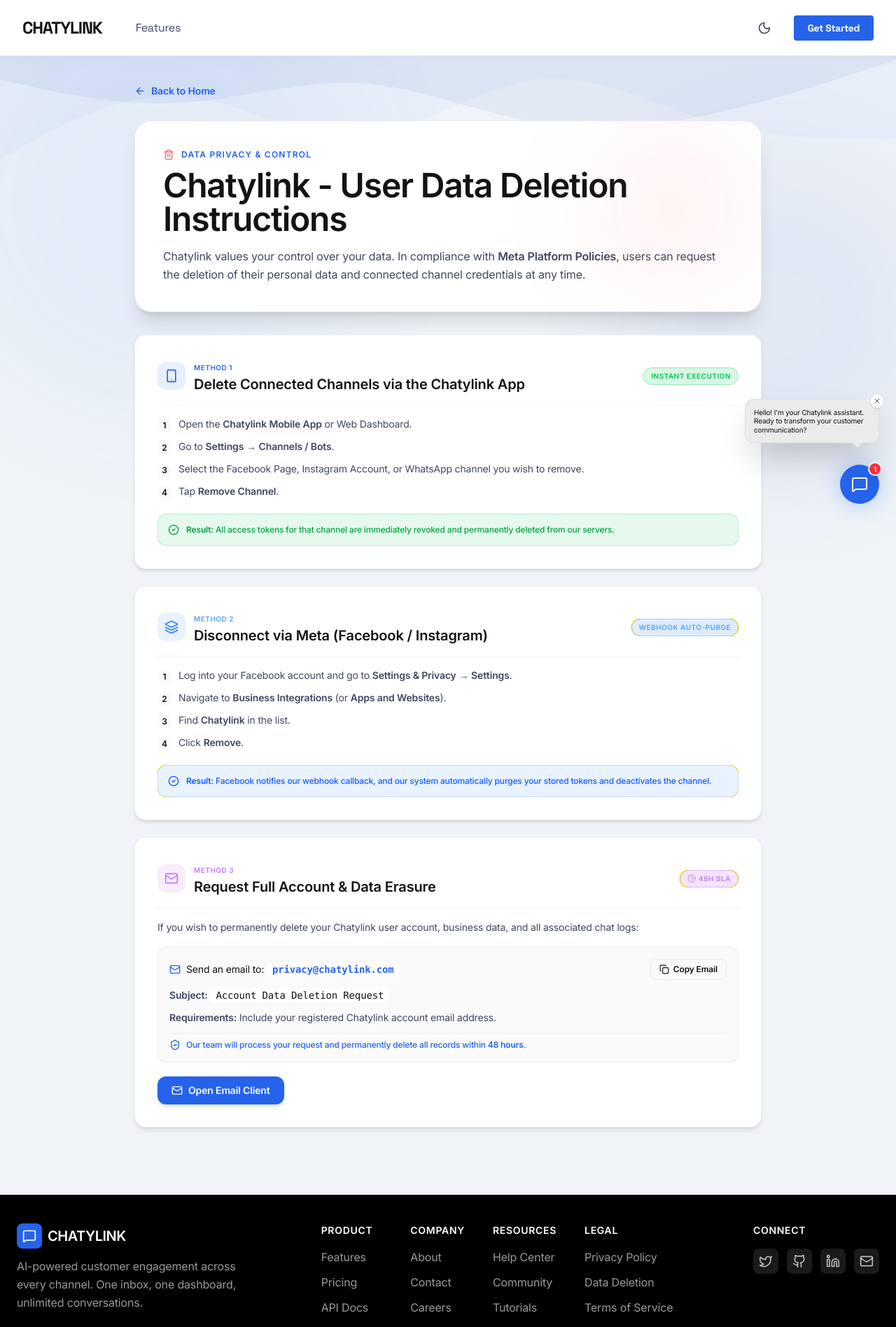
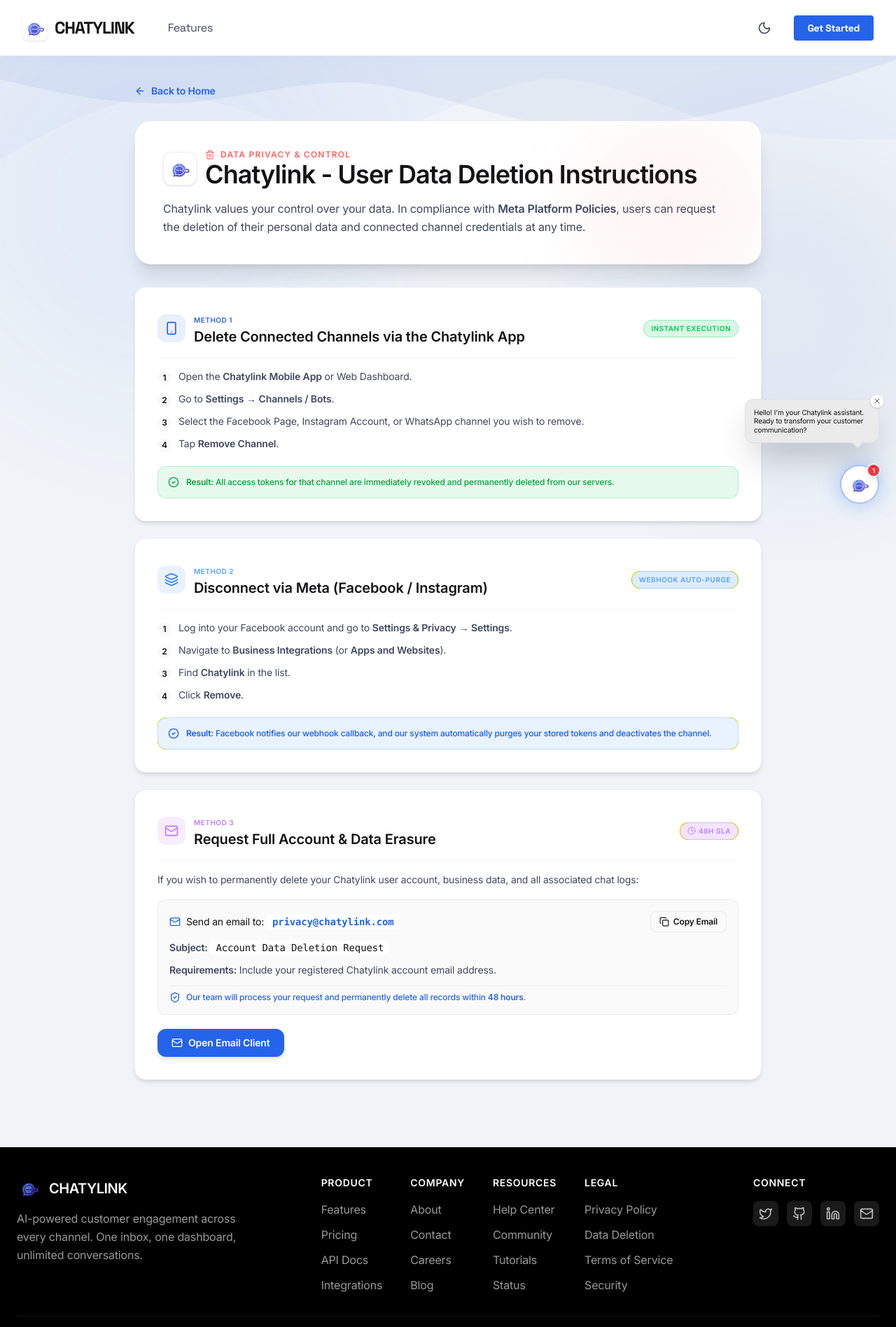
Before and after one commit to Rityxtech/Chatylink-landing, a React (Vite) app: page /data-deletion in a window 1280 px wide. Shown: the top 1896 px of the page at 70% size. Built offline with nearby package versions, Linux system fonts and the light colour scheme.

Commit message:
Integrate official Chatylink logo across entire site, navbar, footer, modals, widget, and favicon

```diff
--- a/index.html
+++ b/index.html
@@ -5,6 +5,10 @@
   <meta charset="UTF-8" />
   <meta name="viewport" content="width=device-width, initial-scale=1.0" />
   <title>Chatylink | AI Customer Engagement Platform</title>
+  <link rel="icon" type="image/png" href="/favicon.png" />
+  <link rel="apple-touch-icon" href="/logo.png" />
+  <meta property="og:image" content="/logo.png" />
+  <meta property="og:title" content="Chatylink | AI Customer Engagement Platform" />
   <meta name="description"
     content="Transform your customer communication with Chatylink. Connect WhatsApp, Telegram, Messenger, Instagram & Website Chat into one AI-powered inbox. Automate conversations, accept payments, and grow your business." />
   <meta name="keywords" content="Customer Engagement, AI Chatbot, Omnichannel Inbox, WhatsApp Business, Live Chat, Broadcast Campaigns, Customer Communication Platform" />
--- a/src/components/ChatWidget.tsx
+++ b/src/components/ChatWidget.tsx
@@ -50,9 +50,11 @@
             {/* Header */}
             <div className="p-4 bg-surface-container/50 border-b border-outline-variant/30 flex items-center gap-3 justify-between shrink-0">
               <div className="flex items-center gap-3">
-                <div className="w-8 h-8 rounded-full bg-primary-container flex items-center justify-center">
-                  <Rocket className="w-4 h-4 text-on-primary" />
-                </div>
+                <img
+                  src="/logo.png"
+                  alt="Chatylink Assistant"
+                  className="w-9 h-9 rounded-xl object-contain bg-surface border border-outline-variant/30 p-1 shadow-sm"
+                />
                 <div>
                   <div className="font-label-caps text-on-surface">Chatylink Assistant</div>
                   <div className="text-[10px] text-surface-tint flex items-center gap-1 font-code">
@@ -141,9 +143,13 @@
 
           <button
             onClick={toggleChat}
-            className={`w-14 h-14 bg-primary-container rounded-full flex items-center justify-center shadow-[0_0_30px_rgba(59,130,246,0.4)] cursor-pointer hover:scale-110 transition-transform relative ${isOpen ? 'rotate-90 scale-90 opacity-0 pointer-events-none' : ''}`}
+            className={`w-14 h-14 bg-surface rounded-full flex items-center justify-center border-2 border-primary/40 shadow-[0_0_30px_rgba(59,130,246,0.4)] cursor-pointer hover:scale-110 transition-transform relative p-2 ${isOpen ? 'rotate-90 scale-90 opacity-0 pointer-events-none' : ''}`}
           >
-            <MessageSquare className="w-6 h-6 text-on-primary" />
+            <img
+              src="/logo.png"
+              alt="Chatylink"
+              className="w-full h-full object-contain rounded-full"
+            />
 
             {/* Notification Badge */}
             {hasNotification && (
--- a/src/components/Footer.tsx
+++ b/src/components/Footer.tsx
@@ -8,12 +8,14 @@
       <div className="hidden md:block px-6 py-10 max-w-7xl mx-auto">
         <div className="flex justify-between items-start gap-8">
           <div className="flex flex-col gap-3 max-w-xs">
-            <div className="flex items-center gap-2">
-              <div className="w-9 h-9 rounded-lg bg-primary-container flex items-center justify-center">
-                <MessageSquare className="w-5 h-5 text-on-primary" />
-              </div>
+            <Link to="/" className="flex items-center gap-2.5 group">
+              <img
+                src="/logo.png"
+                alt="Chatylink logo"
+                className="w-9 h-9 object-contain rounded-lg shadow-sm group-hover:scale-105 transition-transform"
+              />
               <span className="text-xl font-bold tracking-tight uppercase" style={{ color: '#ffffff' }}>Chatylink</span>
-            </div>
+            </Link>
             <p className="text-base leading-relaxed" style={{ color: 'rgba(255,255,255,0.6)' }}>
               AI-powered customer engagement across every channel. One inbox, one dashboard, unlimited conversations.
             </p>
@@ -78,12 +80,14 @@
       {/* Mobile Layout */}
       <div className="md:hidden px-[10px] py-5">
         <div className="flex items-center justify-between">
-          <div className="flex items-center gap-2">
-            <div className="w-8 h-8 rounded-lg bg-primary-container flex items-center justify-center">
-              <MessageSquare className="w-4 h-4 text-on-primary" />
-            </div>
+          <Link to="/" className="flex items-center gap-2">
+            <img
+              src="/logo.png"
+              alt="Chatylink logo"
+              className="w-8 h-8 object-contain rounded-lg shadow-sm"
+            />
             <span className="text-lg font-bold tracking-tight uppercase" style={{ color: '#ffffff' }}>Chatylink</span>
-          </div>
+          </Link>
           <div className="flex gap-2">
             <a href="#" className="w-8 h-8 rounded-lg flex items-center justify-center" style={{ backgroundColor: 'rgba(255,255,255,0.1)', color: 'rgba(255,255,255,0.7)' }}>
               <Twitter className="w-4 h-4" />
--- a/src/components/TopNavBar.tsx
+++ b/src/components/TopNavBar.tsx
@@ -14,7 +14,14 @@
     <header className="fixed top-0 w-full z-50 flex justify-between items-center px-[10px] md:px-8 h-14 md:h-20 max-w-full mx-auto backdrop-blur-xl border-b border-outline-variant/30 shadow-[0_0_20px_rgba(59,130,246,0.05)] font-space-grotesk tracking-tight" style={{ backgroundColor: 'var(--surface)' }}>
       <div className="flex items-center gap-12 w-full max-w-screen-2xl mx-auto justify-between">
         <div className="flex items-center gap-12">
-          <Link to="/" className="text-xl md:text-2xl font-bold tracking-tighter text-on-surface uppercase">Chatylink</Link>
+          <Link to="/" className="flex items-center gap-2.5 text-xl md:text-2xl font-bold tracking-tighter text-on-surface uppercase group">
+            <img
+              src="/logo.png"
+              alt="Chatylink logo"
+              className="w-8 h-8 md:w-9 md:h-9 object-contain rounded-lg shadow-sm group-hover:scale-105 transition-transform"
+            />
+            <span>Chatylink</span>
+          </Link>
           <div className="hidden lg:flex gap-8">
             <Link className={`transition-colors ${location.pathname === '/' ? 'text-surface-tint border-b-2 border-surface-tint pb-1' : 'text-on-surface-variant hover:text-on-surface'}`} to="/">Features</Link>
           </div>
--- a/src/components/WaitlistModal.tsx
+++ b/src/components/WaitlistModal.tsx
@@ -72,8 +72,12 @@
                   className="p-6 md:p-8"
                 >
                   {/* Icon */}
-                  <div className="w-14 h-14 rounded-2xl flex items-center justify-center mb-5" style={{ backgroundColor: 'rgba(59,130,246,0.10)', border: '1px solid rgba(59,130,246,0.20)' }}>
-                    <ChefHat className="w-7 h-7 text-primary" />
+                  <div className="w-14 h-14 rounded-2xl flex items-center justify-center mb-5 p-1.5 shadow-md border border-outline-variant/30" style={{ backgroundColor: 'var(--surface-container-low)' }}>
+                    <img
+                      src="/logo.png"
+                      alt="Chatylink"
+                      className="w-full h-full object-contain rounded-xl"
+                    />
                   </div>
 
                   <h2 className="text-xl md:text-2xl font-black text-on-surface mb-2 leading-tight">
--- a/src/pages/DataDeletion.tsx
+++ b/src/pages/DataDeletion.tsx
@@ -46,14 +46,18 @@
         >
           <div className="absolute top-0 right-0 w-64 h-64 bg-red-500/5 rounded-full blur-3xl pointer-events-none" />
 
-          <div className="flex items-center gap-2.5 text-xs font-bold text-primary tracking-widest uppercase mb-3">
-            <Trash2 className="w-4 h-4 text-red-400" />
-            <span>Data Privacy & Control</span>
+          <div className="flex items-center gap-3 mb-4">
+            <img src="/logo.png" alt="Chatylink logo" className="w-10 h-10 md:w-12 md:h-12 object-contain rounded-xl shadow-sm border border-outline-variant/30 p-1 bg-surface" />
+            <div>
+              <div className="flex items-center gap-2 text-xs font-bold text-red-400 tracking-widest uppercase">
+                <Trash2 className="w-3.5 h-3.5" />
+                <span>Data Privacy & Control</span>
+              </div>
+              <h1 className="text-2xl md:text-4xl font-black text-on-surface tracking-tight">
+                Chatylink - User Data Deletion Instructions
+              </h1>
+            </div>
           </div>
-
-          <h1 className="text-2xl md:text-4xl lg:text-5xl font-black text-on-surface tracking-tight mb-4">
-            Chatylink - User Data Deletion Instructions
-          </h1>
 
           <p className="text-xs md:text-base text-on-surface-variant leading-relaxed">
             Chatylink values your control over your data. In compliance with <strong>Meta Platform Policies</strong>, users can request the deletion of their personal data and connected channel credentials at any time.
--- a/src/pages/PrivacyPolicy.tsx
+++ b/src/pages/PrivacyPolicy.tsx
@@ -38,14 +38,18 @@
         >
           <div className="absolute top-0 right-0 w-64 h-64 bg-primary/5 rounded-full blur-3xl pointer-events-none" />
 
-          <div className="flex items-center gap-2.5 text-xs font-bold text-primary tracking-widest uppercase mb-3">
-            <ShieldCheck className="w-4 h-4" />
-            <span>Legal & Privacy Compliance</span>
+          <div className="flex items-center gap-3 mb-4">
+            <img src="/logo.png" alt="Chatylink logo" className="w-10 h-10 md:w-12 md:h-12 object-contain rounded-xl shadow-sm border border-outline-variant/30 p-1 bg-surface" />
+            <div>
+              <div className="flex items-center gap-2 text-xs font-bold text-primary tracking-widest uppercase">
+                <ShieldCheck className="w-3.5 h-3.5" />
+                <span>Legal & Privacy Compliance</span>
+              </div>
+              <h1 className="text-2xl md:text-4xl font-black text-on-surface tracking-tight">
+                Chatylink Privacy Policy
+              </h1>
+            </div>
           </div>
-
-          <h1 className="text-2xl md:text-4xl lg:text-5xl font-black text-on-surface tracking-tight mb-4">
-            Chatylink Privacy Policy
-          </h1>
 
           <div className="flex flex-wrap items-center gap-3 md:gap-6 text-xs md:text-sm text-on-surface-variant font-mono">
             <span className="bg-surface-container-low px-3 py-1 rounded-full border border-outline-variant/30">
--- a/src/pages/TermsOfService.tsx
+++ b/src/pages/TermsOfService.tsx
@@ -33,14 +33,18 @@
         >
           <div className="absolute top-0 right-0 w-64 h-64 bg-primary/5 rounded-full blur-3xl pointer-events-none" />
 
-          <div className="flex items-center gap-2.5 text-xs font-bold text-primary tracking-widest uppercase mb-3">
-            <FileText className="w-4 h-4" />
-            <span>Legal Agreement</span>
+          <div className="flex items-center gap-3 mb-4">
+            <img src="/logo.png" alt="Chatylink logo" className="w-10 h-10 md:w-12 md:h-12 object-contain rounded-xl shadow-sm border border-outline-variant/30 p-1 bg-surface" />
+            <div>
+              <div className="flex items-center gap-2 text-xs font-bold text-primary tracking-widest uppercase">
+                <FileText className="w-3.5 h-3.5" />
+                <span>Legal Agreement</span>
+              </div>
+              <h1 className="text-2xl md:text-4xl font-black text-on-surface tracking-tight">
+                Chatylink Terms of Service
+              </h1>
+            </div>
           </div>
-
-          <h1 className="text-2xl md:text-4xl lg:text-5xl font-black text-on-surface tracking-tight mb-4">
-            Chatylink Terms of Service
-          </h1>
 
           <div className="flex flex-wrap items-center gap-3 md:gap-6 text-xs md:text-sm text-on-surface-variant font-mono">
             <span className="bg-surface-container-low px-3 py-1 rounded-full border border-outline-variant/30">
```
Also changed, not shown: public/favicon.png (added), public/logo.png (added), 7 other files (tests, documents, lock files or other folders).
